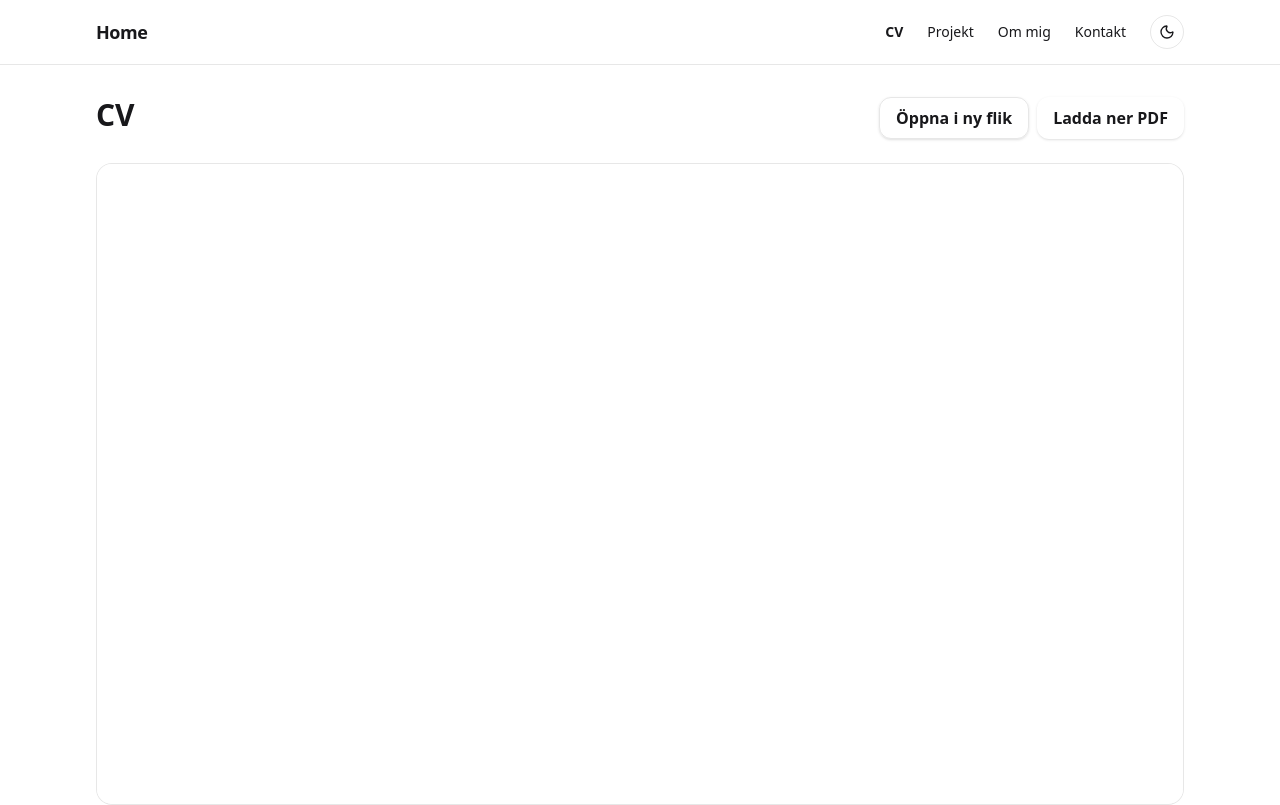
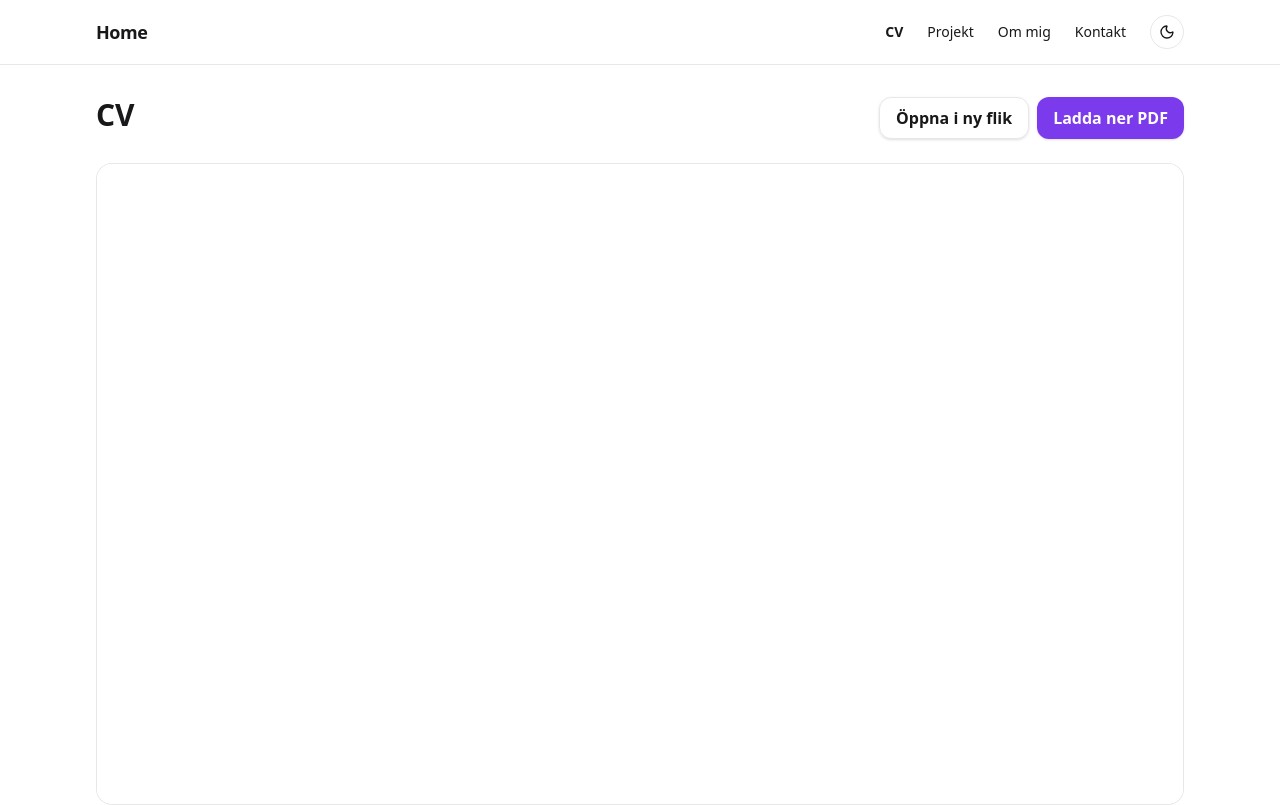
Before and after one commit to Robinjorgensen123/MyPortfolio, a React (Vite) app: page /cv in a window 1280 px wide. Shown: the top 805 px of the page. Built offline with nearby package versions, Linux system fonts and the light colour scheme.

Commit message:
vercel cv preview

```diff
--- a/package.json
+++ b/package.json
@@ -15,6 +15,7 @@
     "react": "^18.3.1",
     "react-dom": "^18.3.1",
     "react-icons": "^5.5.0",
+    "react-pdf": "^10.2.0",
     "react-router-dom": "^7.9.4"
   },
   "devDependencies": {
--- a/src/pages/CV.tsx
+++ b/src/pages/CV.tsx
@@ -17,7 +17,7 @@ const CV: React.FC = () => {
                     <a
                     href="/CV.pdf"
                     download
-                    className="btn brn-primary"
+                    className="btn btn-primary"
                     >
                         Ladda ner PDF
                     </a>
```
Also changed, not shown: vercel.json, 1 other file (tests, documents, lock files or other folders).
